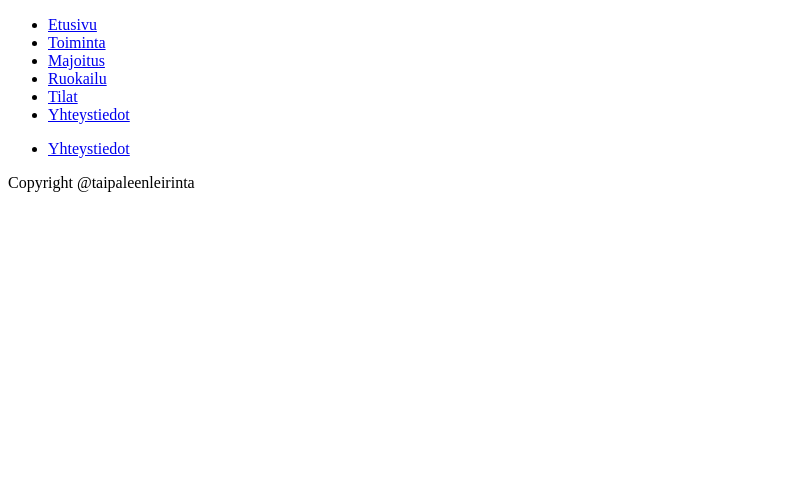
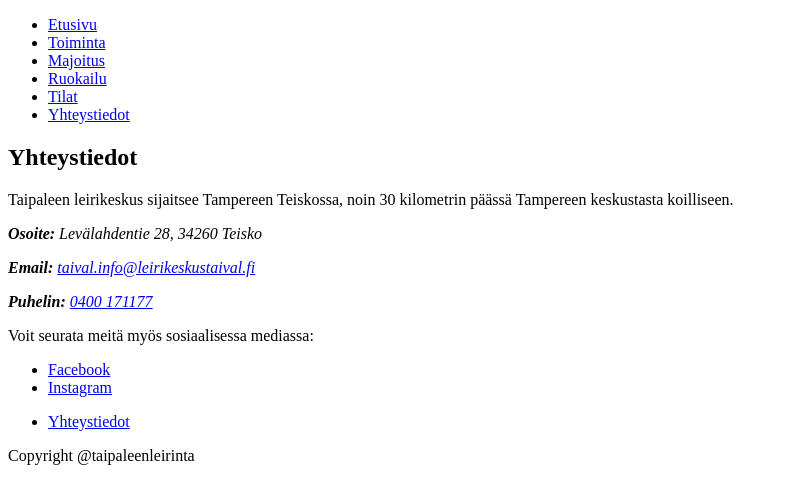
Before and after one commit to TMankinen95/Ykkosten_Leirikeskus, a plain HTML site: page Yhteystiedot.HTML in a window 1280 px wide. Shown: the whole page, without its empty margins (0-788 px from the left). Drawn offline with Linux system fonts and the light colour scheme.

Commit message:
Yhteystiedot rakennetta

```diff
--- a/Yhteystiedot.HTML
+++ b/Yhteystiedot.HTML
@@ -19,7 +19,24 @@
         </nav>
 </header>
 <main>
+    <section>
+        <h1>Yhteystiedot</h1>
+        <p>Taipaleen leirikeskus sijaitsee Tampereen Teiskossa, noin 30 kilometrin päässä Tampereen keskustasta koilliseen.</p>
+        <address>
+            <p><strong>Osoite:</strong> Levälahdentie 28, 34260 Teisko</p>
+            <p><strong>Email:</strong> <a href="mailto:taival.info@leirikeskustaival.fi">taival.info@leirikeskustaival.fi</a></p>
+            <p><strong>Puhelin:</strong> <a href="tel:+358400171177">0400 171177</a></p>
+        </address>
 
+        <div class="social-media">
+            <p>Voit seurata meitä myös sosiaalisessa mediassa:</p>
+            <ul>
+                <li><a href="#" target="_blank">Facebook</a></li>
+                <li><a href="#" target="_blank">Instagram</a></li>
+            </ul>
+            <!--logot -->
+        </div>
+    </section>
 </main>
 <footer>
     <nav class="navbar-footer">
```
